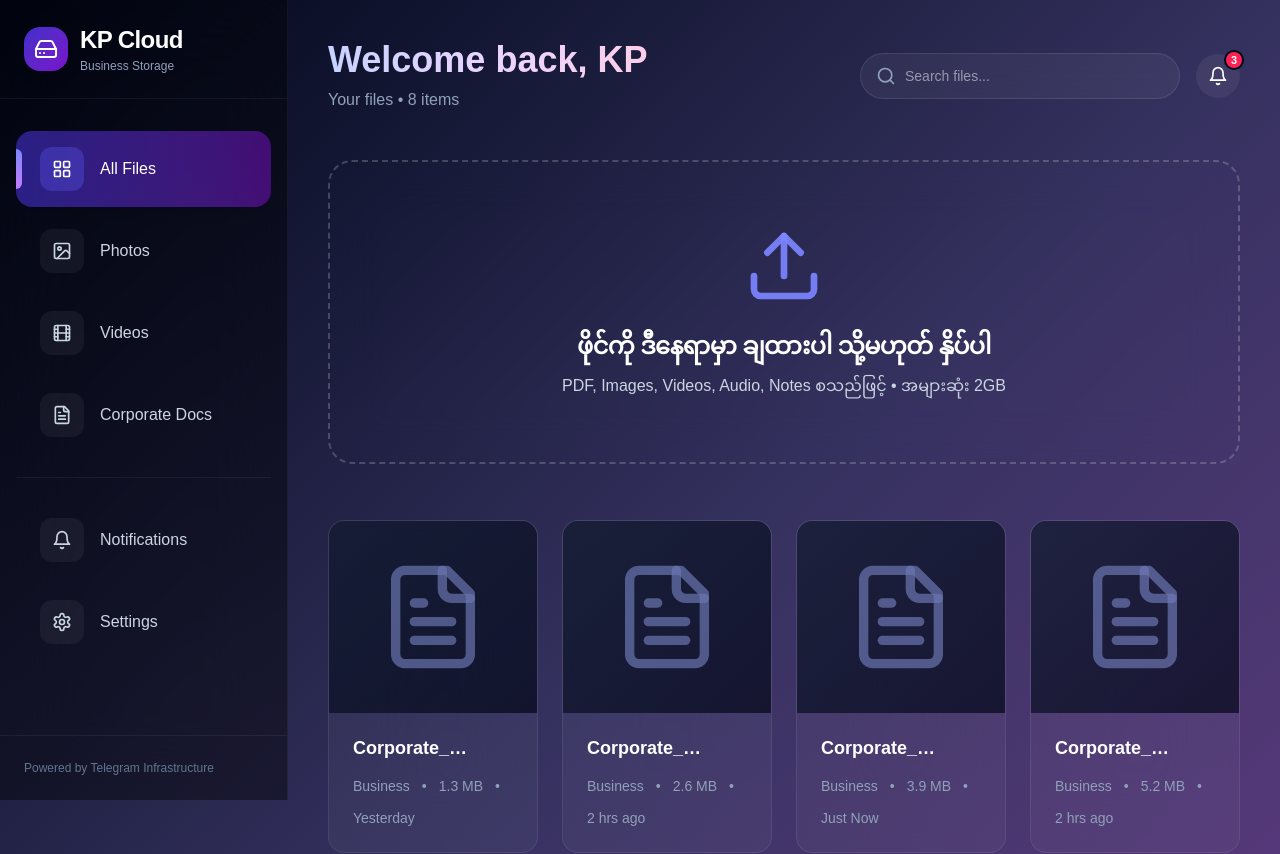
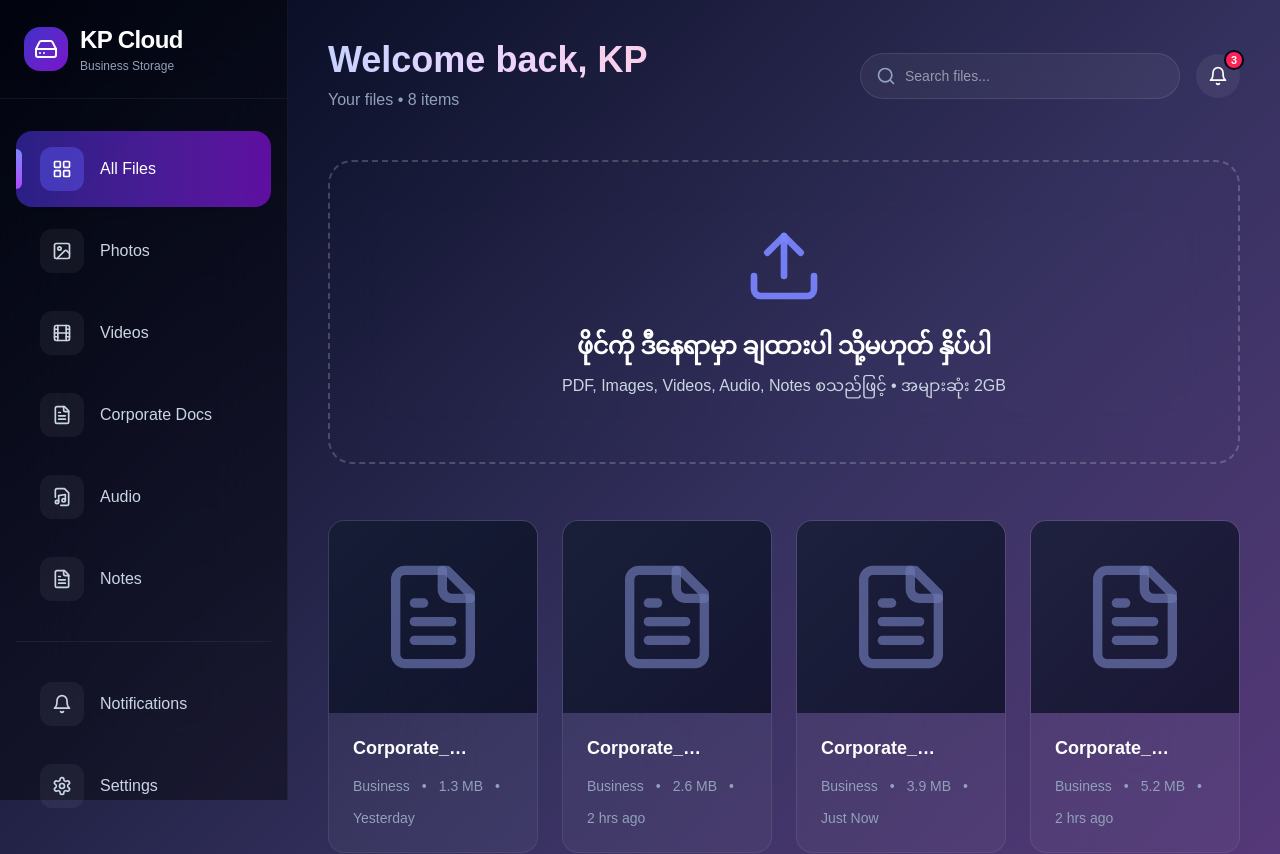
Before and after one commit to KP-CHANNEL-KP/kp-cloud, a Next.js app: page / in a window 1280 px wide. Shown: the top 854 px of the page. Built offline with nearby package versions, Linux system fonts and the light colour scheme.

Commit message:
fix crypto

```diff
--- a/src/app/page.tsx
+++ b/src/app/page.tsx
@@ -4,7 +4,8 @@ import React, { useState } from 'react';
 import {
   HardDrive, Image as ImageIcon, Film, FileText, Upload,
   Loader2, Search, MoreVertical, LayoutGrid, Bell, Settings,
-  CheckCircle2, AlertCircle, Download, Trash2, Share2
+  CheckCircle2, AlertCircle, Download, Trash2, Share2,
+  Music, FileMusic, // Audio အတွက် သင့်တော်တဲ့ icon တွေ
 } from 'lucide-react';
 import { motion, AnimatePresence } from 'framer-motion';
 
@@ -29,7 +30,7 @@ export default function Dashboard() {
     if (!file) return;
 
     setUploading(true);
-    await new Promise(resolve => setTimeout(resolve, 2800)); // fake delay
+    await new Promise(resolve => setTimeout(resolve, 2800));
 
     const formData = new FormData();
     formData.append('file', file);
@@ -50,7 +51,7 @@ export default function Dashboard() {
     }
   };
 
-  // Dummy files
+  // Dummy files (နောက်မှ real data နဲ့ အစားထိုး)
   const dummyFiles = [1, 2, 3, 4, 5, 6, 7, 8].map(i => ({
     id: i,
     name: `Corporate_Agreement_V${i}.pdf`,
@@ -62,10 +63,7 @@ export default function Dashboard() {
     hidden: { opacity: 0 },
     show: {
       opacity: 1,
-      transition: {
-        staggerChildren: 0.08,
-        delayChildren: 0.3
-      }
+      transition: { staggerChildren: 0.08, delayChildren: 0.3 }
     }
   };
 
@@ -105,7 +103,7 @@ export default function Dashboard() {
         )}
       </AnimatePresence>
 
-      {/* Sidebar - ပိုမိုကောင်းတဲ့ glass */}
+      {/* Sidebar */}
       <motion.aside
         initial={{ x: -320 }}
         animate={{ x: 0 }}
@@ -130,6 +128,8 @@ export default function Dashboard() {
             { icon: <ImageIcon size={20} />, label: "Photos" },
             { icon: <Film size={20} />, label: "Videos" },
             { icon: <FileText size={20} />, label: "Corporate Docs" },
+            { icon: <FileMusic size={20} />, label: "Audio" },     // ← Audio ထည့်ပြီး
+            { icon: <FileText size={20} />, label: "Notes" },      // ← Notes ထည့်ပြီး (လိုချင်ရင် StickyNote ပြောင်းလို့ရတယ်)
           ].map(item => (
             <NavItem
               key={item.label}
@@ -182,7 +182,7 @@ export default function Dashboard() {
           </div>
         </header>
 
-        {/* Upload Zone */}
+        {/* Upload Zone - Audio နဲ့ Notes ပါအောင် စာသားချိန်ညှိ */}
         <motion.label
           whileHover={{ scale: 1.008 }}
           className={`group relative block p-14 lg:p-16 mb-14 rounded-3xl border-2 border-dashed transition-all duration-500 cursor-pointer backdrop-blur-xl
@@ -216,7 +216,7 @@ export default function Dashboard() {
           </div>
         </motion.label>
 
-        {/* Files Grid */}
+        {/* Files Grid - ကျန်တဲ့ အပိုင်း အရင်အတိုင်း */}
         <motion.div
           className="grid grid-cols-1 sm:grid-cols-2 lg:grid-cols-3 xl:grid-cols-4 gap-6"
           variants={container}
@@ -267,7 +267,6 @@ export default function Dashboard() {
                 </div>
               </div>
 
-              {/* Dropdown */}
               <AnimatePresence>
                 {openMenuId === file.id && (
                   <motion.div
@@ -314,11 +313,11 @@ function NavItem({
       onClick={onClick}
       className={`group relative w-full flex items-center gap-4 px-6 py-4 rounded-2xl text-base font-medium transition-all overflow-hidden
         ${active
-          ? 'bg-gradient-to-r from-indigo-600/50 to-purple-600/40 text-white shadow-lg'
+          ? 'bg-gradient-to-r from-indigo-600/50 to-purple-600/60 text-white shadow-lg'  // purple ပိုပေါ်အောင် ချိန်ညှိ
           : 'text-slate-300 hover:text-white hover:bg-white/8'
         }`}
     >
-      <div className={`p-3 rounded-xl transition-colors ${active ? 'bg-indigo-500/30' : 'bg-white/5 group-hover:bg-white/12'}`}>
+      <div className={`p-3 rounded-xl transition-colors ${active ? 'bg-indigo-500/40' : 'bg-white/5 group-hover:bg-white/12'}`}>
         {icon}
       </div>
       <span>{label}</span>
@@ -326,11 +325,10 @@ function NavItem({
       {active && (
         <motion.div
           layoutId="activeIndicator"
-          className="absolute left-0 top-1/2 -translate-y-1/2 w-1.5 h-10 bg-gradient-to-b from-indigo-400 to-purple-400 rounded-r-full"
+          className="absolute left-0 top-1/2 -translate-y-1/2 w-1.5 h-10 bg-gradient-to-b from-indigo-400 to-purple-500 rounded-r-full"
         />
       )}
 
-      {/* Shine */}
       <div className="absolute inset-0 bg-gradient-to-r from-transparent via-white/10 to-transparent opacity-0 group-hover:opacity-100 -translate-x-full group-hover:translate-x-full transition-transform duration-1000" />
     </motion.button>
   );
```
